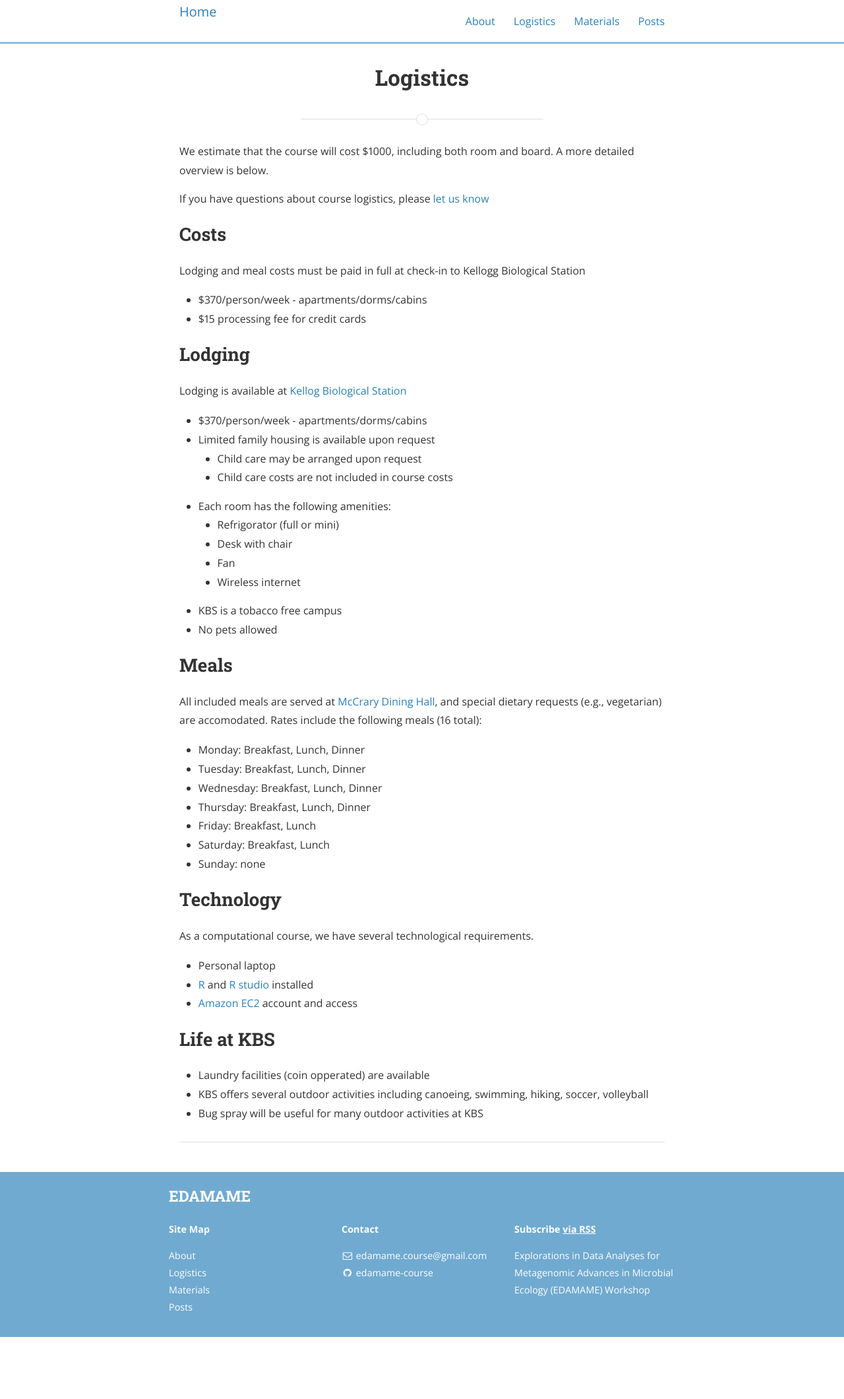
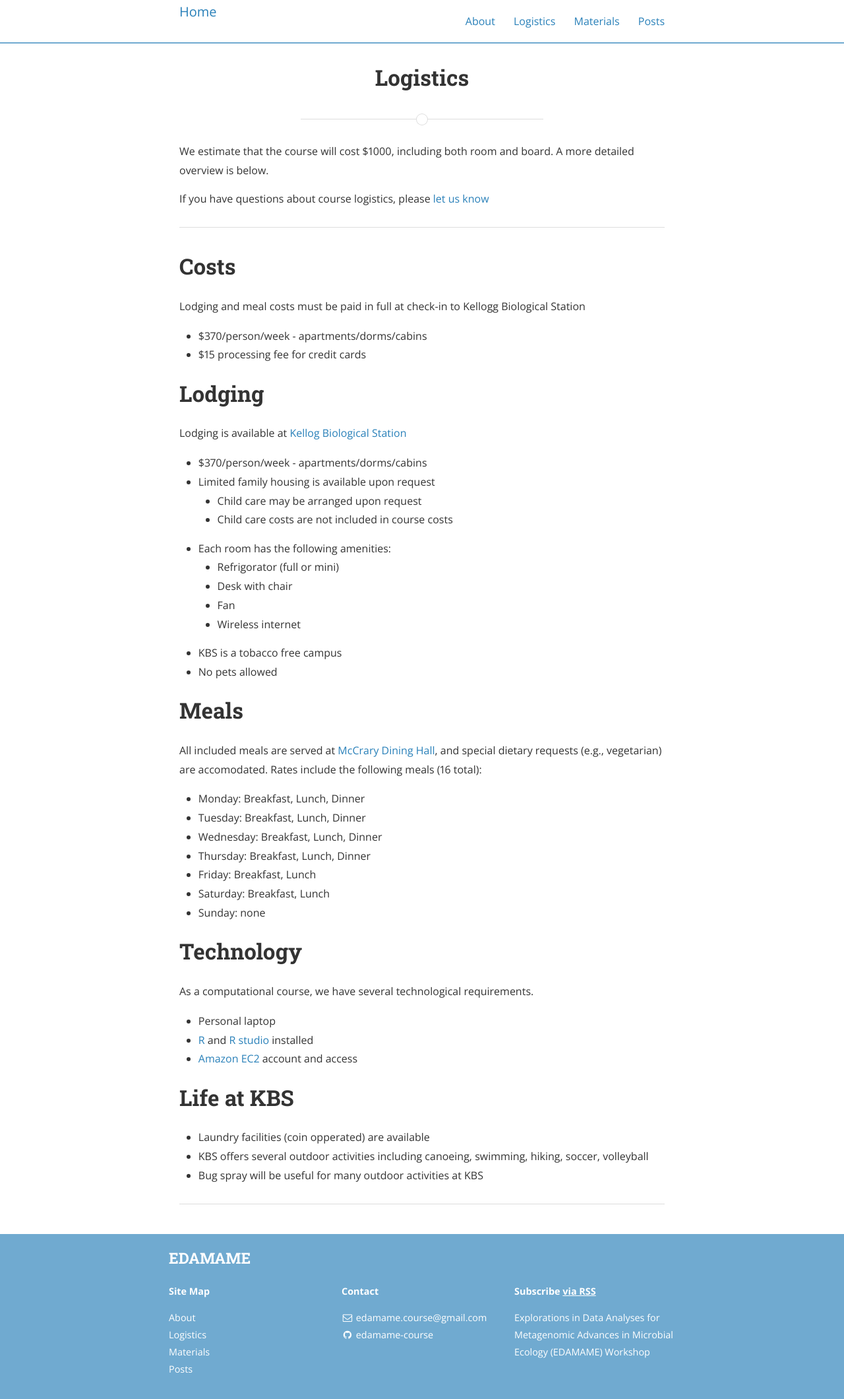
Before and after one commit to edamame-course/edamame-course.github.io, a Jekyll site: the page built from logistics.md, in a window 1280 px wide. Shown: the whole page at 66% size. Built offline with Jekyll 4.4.1, drawn with Linux system fonts in a browser that asks for light colours; nearby versions of some CDN libraries; a style sheet for code colours, icons or effects is not loaded; before the commit the page ends 2026 px from its top, so only the background shows below that.

Commit message:
added lines to separate sections

```diff
--- a/logistics.md
+++ b/logistics.md
@@ -9,14 +9,15 @@ below.
 
 If you have questions about course logistics, please [let us know](mailto:edamame.course@gmail.com)
 
-## Costs
+***
+
+# Costs
 
 Lodging and meal costs must be paid in full at check-in to Kellogg Biological Station
 * $370/person/week - apartments/dorms/cabins
 * $15 processing fee for credit cards
 
-## Lodging
-
+# Lodging
 Lodging is available at [Kellog Biological Station](http://www.kbs.msu.edu/)
 
 * $370/person/week - apartments/dorms/cabins
@@ -31,8 +32,7 @@ Lodging is available at [Kellog Biological Station](http://www.kbs.msu.edu/)
 * KBS is a tobacco free campus
 * No pets allowed
 
-## Meals
-
+# Meals
 All included meals are served at [McCrary Dining Hall](http://conference.kbs.msu.edu/conference-center/food-and-beverage-service/), and special dietary requests (e.g., vegetarian) are accomodated. Rates include the following meals (16 total):
 
 * Monday:    Breakfast, Lunch, Dinner
@@ -43,15 +43,14 @@ All included meals are served at [McCrary Dining Hall](http://conference.kbs.msu
 * Saturday:  Breakfast, Lunch
 * Sunday:    none
 
-## Technology
+# Technology
 As a computational course, we have several technological requirements.
 
 * Personal laptop
 * [R](https://cran.rstudio.com/) and [R studio](https://www.rstudio.com/products/rstudio/download/) installed
 * [Amazon EC2](https://aws.amazon.com/ec2/) account and access
 
-## Life at KBS
-
+# Life at KBS
 * Laundry facilities (coin opperated) are available
 * KBS offers several outdoor activities including canoeing, swimming, hiking, soccer, volleyball
 * Bug spray will be useful for many outdoor activities at KBS
```
